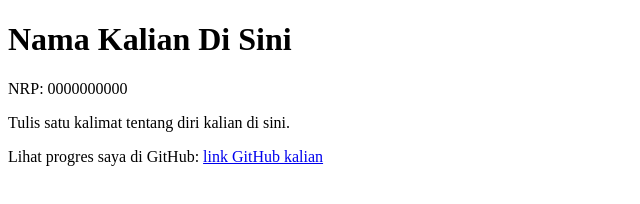
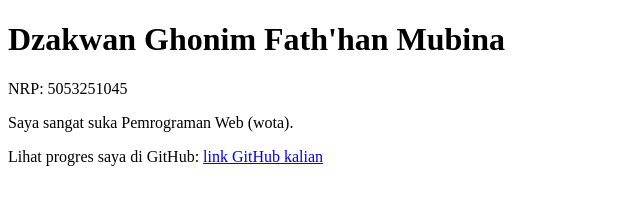
Before and after one commit to webdev-if-its/pweb-5053251045, a website: page m00/index.html in a window 1280 px wide. Shown: the whole page, without its empty margins (0-640 px from the left). Drawn offline with Linux system fonts and the light colour scheme.

Commit message:
alhamdulillah selesai m00

```diff
--- a/m00/index.html
+++ b/m00/index.html
@@ -3,14 +3,14 @@
 <head>
   <meta charset="utf-8">
   <meta name="viewport" content="width=device-width, initial-scale=1">
-  <title>Untitled</title>
+  <title>Kartu Nama Dzakwan</title>
 </head>
 <body>
 
-  <h1 id="nama">Nama Kalian Di Sini</h1>
-  <p id="nrp">NRP: 0000000000</p>
-  <p id="bio">Tulis satu kalimat tentang diri kalian di sini.</p>
-  <p>Lihat progres saya di GitHub: <a id="github" href="#">link GitHub kalian</a></p>
+  <h1 id="nama">Dzakwan Ghonim Fath'han Mubina</h1>
+  <p id="nrp">NRP: 5053251045</p>
+  <p id="bio">Saya sangat suka Pemrograman Web (wota).</p>
+  <p>Lihat progres saya di GitHub: <a id="github" href="https://github.com/DzakwanG1">link GitHub kalian</a></p>
 
 </body>
 </html>
```
Also changed, not shown: 1 other file.
